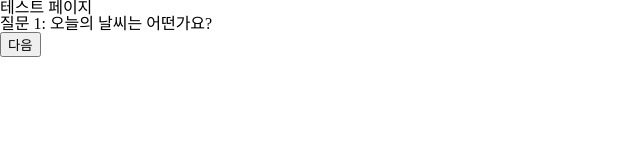
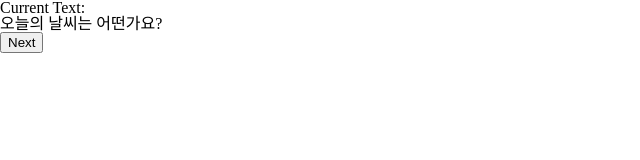
Before and after one commit to NeronsInTheRoom/NeronsInTheRoom_front, a React (Create React App) app: page /question in a window 1280 px wide. Shown: the top 160 px of the page, without its empty margins (0-640 px from the left). Built offline with nearby package versions, Linux system fonts and the light colour scheme; no server answers.

Commit message:
Question으로 내용 이동

```diff
--- a/src/pages/AudioPlayer.js
+++ b/src/pages/AudioPlayer.js
@@ -1,4 +1,5 @@
 import React, { useState, useEffect } from 'react';
+import { useNavigate } from 'react-router-dom'; // Import useNavigate from react-router-dom
 
 const AudioPlayer = () => {
   const [currentIndex, setCurrentIndex] = useState(0);
@@ -6,14 +7,15 @@ const AudioPlayer = () => {
   const [text, setText] = useState('');
   const [filename, setFilename] = useState('');
   const [isLoading, setIsLoading] = useState(false);
+  const navigate = useNavigate(); // Initialize useNavigate hook
 
   // 데이터 배열 정의
   const data = [
     { "key": "Q1", "value": "오늘의 날씨는 어떤가요?" },
     { "key": "Q2", "value": "어제 저녁에 무엇을 먹었나요?" },
-    { "key": "Q3", "value": "가장 좋아하는 취미는 무엇인가요?" },
-    { "key": "Q4", "value": "여행을 가고 싶은 곳은 어디인가요?" },
-    { "key": "Q5", "value": "마지막으로 읽은 책은 무엇인가요?" }
+    // { "key": "Q3", "value": "가장 좋아하는 취미는 무엇인가요?" },
+    // { "key": "Q4", "value": "여행을 가고 싶은 곳은 어디인가요?" },
+    // { "key": "Q5", "value": "마지막으로 읽은 책은 무엇인가요?" }
   ];
 
   const fetchAudio = async (index) => {
@@ -61,6 +63,10 @@ const AudioPlayer = () => {
     setCurrentIndex((prevIndex) => (prevIndex + 1) % data.length);
   };
 
+  const handleComplete = () => {
+    navigate('/complete'); // /complete 페이지로 이동
+  };
+
   return (
     <div>
       <div>
@@ -79,9 +85,15 @@ const AudioPlayer = () => {
         </div>
       )}
 
-      <button onClick={handleNext} disabled={isLoading}>
-        {isLoading ? 'Loading...' : 'Next'}
-      </button>
+      {currentIndex < data.length - 1 ? (
+        <button onClick={handleNext} disabled={isLoading}>
+          {isLoading ? 'Loading...' : 'Next'}
+        </button>
+      ) : (
+        <button onClick={handleComplete} disabled={isLoading}>
+          {isLoading ? 'Loading...' : 'Complete'}
+        </button>
+      )}
     </div>
   );
 };
--- a/src/pages/Main.js
+++ b/src/pages/Main.js
@@ -3,7 +3,7 @@ function Main() {
         <div className="App">
           <header className="App-header">
             <h1>치매 자가 진단 테스트</h1>
-            <a href="/audioplayer" className="start-button">시작</a>
+            <a href="/question" className="start-button">시작</a>
           </header>
         </div>
     )
--- a/src/pages/Question.js
+++ b/src/pages/Question.js
@@ -1,35 +1,99 @@
-import React, { useState } from "react";
-import { useNavigate } from "react-router-dom";
+import React, { useState, useEffect } from 'react';
+import { useNavigate } from 'react-router-dom';
 
 function Question() {
-  const questions = [
-    "질문 1: 오늘의 날씨는 어떤가요?",
-    "질문 2: 어제 저녁에 무엇을 먹었나요?",
-    "질문 3: 가장 좋아하는 취미는 무엇인가요?",
-    "질문 4: 여행을 가고 싶은 곳은 어디인가요?",
-    "질문 5: 마지막으로 읽은 책은 무엇인가요?",
+  const [currentIndex, setCurrentIndex] = useState(0);
+  const [audioUrl, setAudioUrl] = useState('');
+  const [text, setText] = useState('');
+  const [filename, setFilename] = useState('');
+  const [isLoading, setIsLoading] = useState(false);
+  const navigate = useNavigate(); // Initialize useNavigate hook
+
+  // 데이터 배열 정의
+  const data = [
+    { "key": "Q1", "value": "오늘의 날씨는 어떤가요?" },
+    { "key": "Q2", "value": "어제 저녁에 무엇을 먹었나요?" },
+    // { "key": "Q3", "value": "가장 좋아하는 취미는 무엇인가요?" },
+    // { "key": "Q4", "value": "여행을 가고 싶은 곳은 어디인가요?" },
+    // { "key": "Q5", "value": "마지막으로 읽은 책은 무엇인가요?" }
   ];
 
-  const [currentQuestionIndex, setCurrentQuestionIndex] = useState(0);
-  const navigate = useNavigate();
+  const fetchAudio = async (index) => {
+    const { key, value } = data[index];
+    setText(value);
+    const newFilename = `${key}.wav`;
+    setFilename(newFilename);
+    setIsLoading(true); // 요청 시작 시 로딩 상태로 설정
 
-  const handleNextQuestion = () => {
-    if (currentQuestionIndex < questions.length - 1) {
-      setCurrentQuestionIndex(currentQuestionIndex + 1);
-    } else {
-      navigate("/complete"); // 완료 페이지로 이동
+    try {
+      // 음성 생성 요청을 서버로 보내기
+      const response = await fetch('http://localhost:8000/ttsmodule', {
+        method: 'POST',
+        headers: {
+          'Content-Type': 'application/x-www-form-urlencoded',
+        },
+        body: new URLSearchParams({
+          text: value,
+          filename: newFilename
+        }),
+      });
+
+      if (!response.ok) {
+        throw new Error('Network response was not ok');
+      }
+
+      // 파일 경로 설정 (요청 완료 후 URL 업데이트)
+      const audioFileUrl = `http://localhost:8000/audio/${newFilename}`;
+      setAudioUrl(audioFileUrl);
+    } catch (error) {
+      console.error('Error generating audio:', error);
+    } finally {
+      setIsLoading(false); // 요청이 끝나면 로딩 상태 해제
     }
   };
 
+  useEffect(() => {
+    // 컴포넌트가 마운트되거나 currentIndex가 변경될 때 오디오 요청
+    fetchAudio(currentIndex);
+  }, [currentIndex]);
+
+  const handleNext = () => {
+    // 다음 항목으로 이동 (끝까지 갔으면 처음으로 돌아감)
+    setAudioUrl(''); // 이전 오디오 파일을 제거
+    setCurrentIndex((prevIndex) => (prevIndex + 1) % data.length);
+  };
+
+  const handleComplete = () => {
+    navigate('/complete'); // /complete 페이지로 이동
+  };
+
   return (
-    <div className="App">
-      <header className="App-header">
-        <h1>테스트 페이지</h1>
-        <p>{questions[currentQuestionIndex]}</p>
-        <button onClick={handleNextQuestion}>
-          {currentQuestionIndex < questions.length - 1 ? "다음" : "완료"}
+    <div>
+      <div>
+        <h3>Current Text:</h3>
+        <p>{text}</p>
+      </div>
+      {isLoading && <p>Generating audio...</p>}
+
+      {audioUrl && !isLoading && (
+        <div>
+          <h3>Generated Audio:</h3>
+          <audio key={audioUrl} controls autoPlay>
+            <source src={audioUrl} type="audio/wav" />
+            Your browser does not support the audio element.
+          </audio>
+        </div>
+      )}
+
+      {currentIndex < data.length - 1 ? (
+        <button onClick={handleNext} disabled={isLoading}>
+          {isLoading ? 'Loading...' : 'Next'}
         </button>
-      </header>
+      ) : (
+        <button onClick={handleComplete} disabled={isLoading}>
+          {isLoading ? 'Loading...' : 'Complete'}
+        </button>
+      )}
     </div>
   );
 }
```
